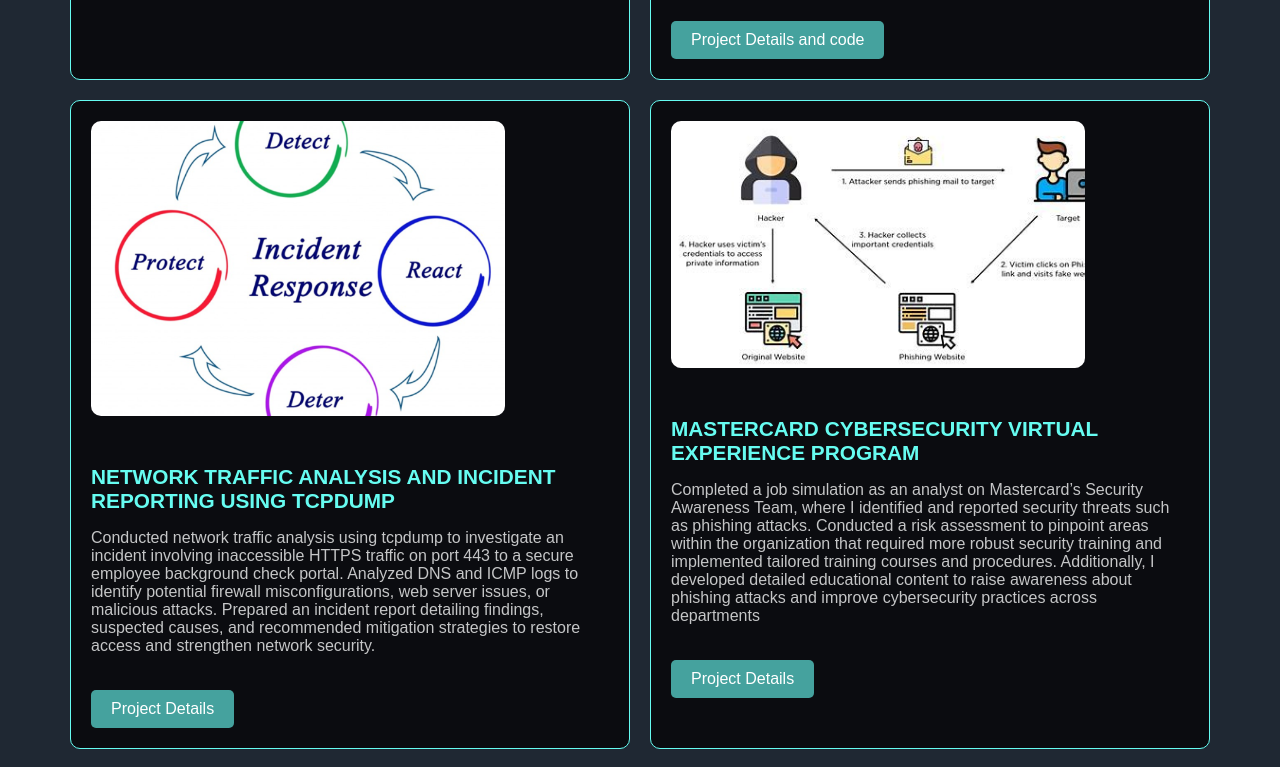
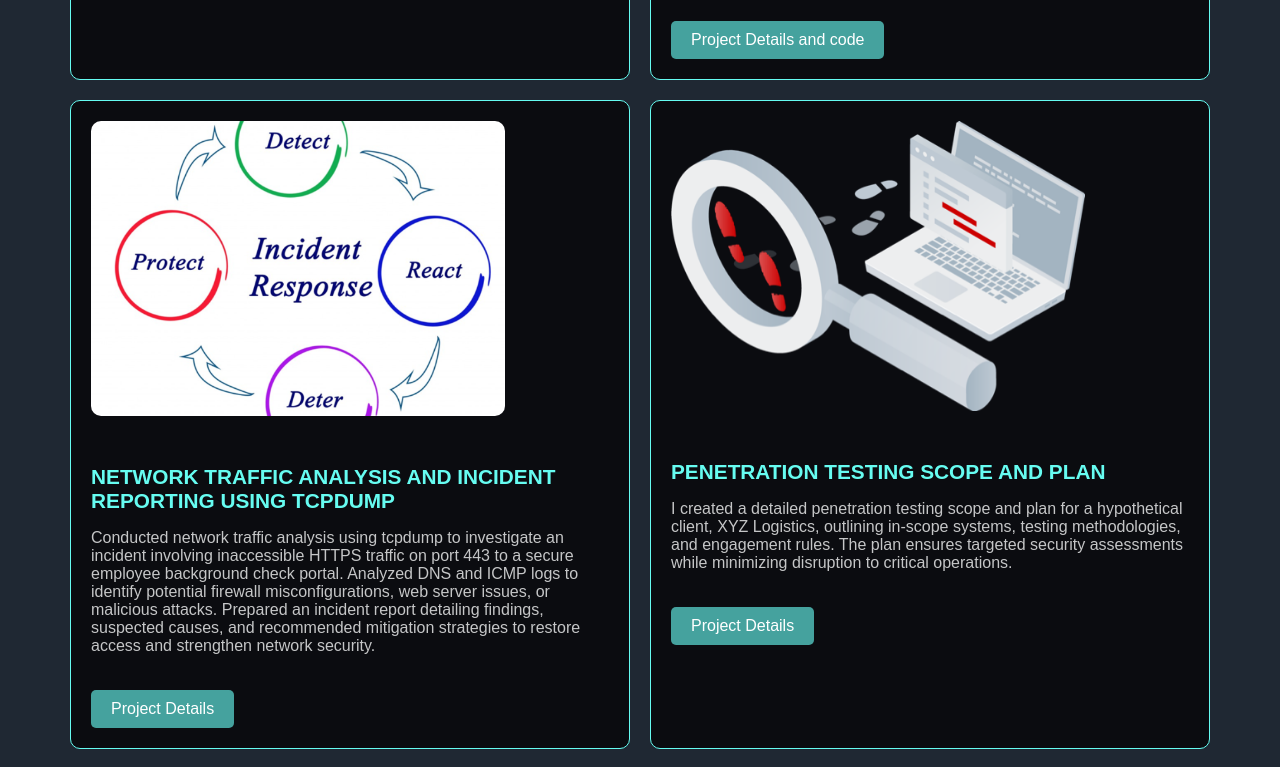
Before and after one commit to Arhmfaculty/Portfolio, a plain HTML site: page index.html in a window 1280 px wide. Shown: the part 4206-4973 px from the top of the page. Drawn offline with Linux system fonts and the light colour scheme.

Commit message:
Pentest Scope

```diff
--- a/index.html
+++ b/index.html
@@ -210,6 +210,19 @@
           <a href="documents/Cybersecurity Incident Report.pdf" target="_blank" class="cta-button">Project Details</a>
         </div>
       </div>
+      <div class="project">
+        <div class="project-header">
+          <img src="images/scope.png"alt="Pentest scope" class="project-image">
+          <h3>Penetration Testing Scope and Plan</h3>
+        </div>
+        <p class="project-description">
+          I created a detailed penetration testing scope and plan for a hypothetical client, XYZ Logistics, outlining in-scope systems, testing methodologies, and engagement rules.
+          The plan ensures targeted security assessments while minimizing disruption to critical operations.
+        <div class="project-links">
+          <a href="documents/penetration test scope and plan.pdf" target="_blank" class="cta-button">Project Details</a>
+        </div>
+      </div>
+
 
       <div class="project">
         <div class="project-header">
```
Also changed, not shown: index.css (+0 -25 lines), images/scope.png (added), 1 other file.
